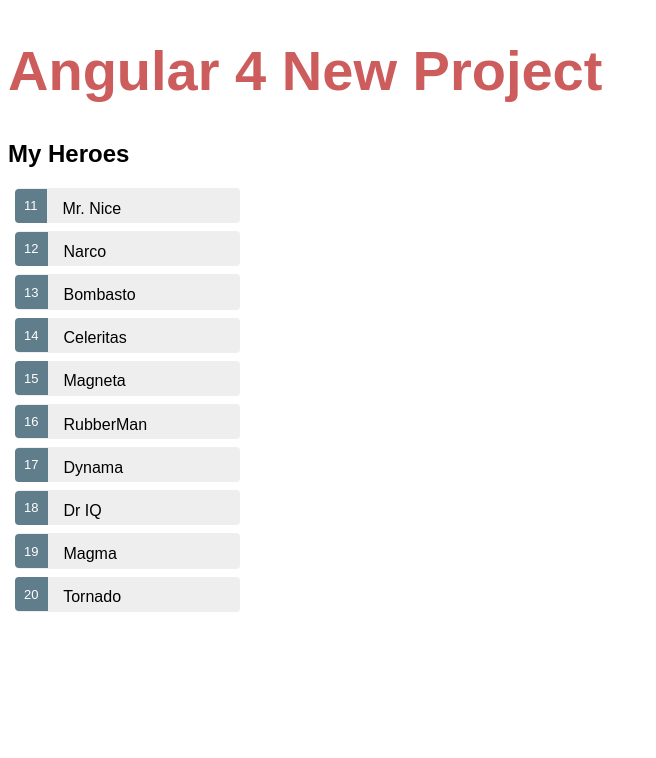
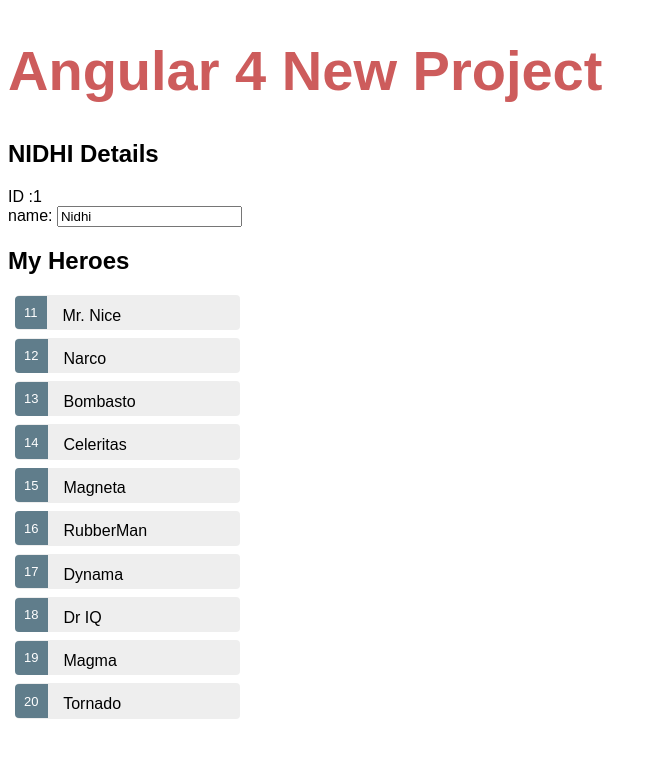
Before and after one commit to Nidhi1644/Ang4-New, an Angular app: page / in a window 1280 px wide. Shown: the top 758 px of the page, without its empty margins (0-656 px from the left). Built offline with nearby package versions, Linux system fonts and the light colour scheme.

Commit message:
ang4 project creation

```diff
--- a/src/app/app.module.ts
+++ b/src/app/app.module.ts
@@ -13,8 +13,11 @@
   ],
   imports: [
     BrowserModule,
-    FormsModule
+    FormsModule,
+
   ],
+
+
   providers: [],
   bootstrap: [AppComponent]
 })
--- a/src/app/heroes/heroes.component.html
+++ b/src/app/heroes/heroes.component.html
@@ -1,18 +1,15 @@
-<div *ngIf="selectedHero">
-<h2>{{ selectedHero.name | uppercase }} Details</h2>
-<div><span>id: </span>{{selectedHero.id}}</div>
+<h2>{{hero.name | uppercase }} Details</h2>
+<div> <span> ID :</span>{{hero.id}}</div>
 <div>
-  <label>name:
-    <input [(ngModel)]="selectedHero.name" placeholder="name">
-  </label>
+    <label>name:
+      <input [(ngModel)]="hero.name" placeholder="name">
+    </label>
 </div>
-</div>
+
 
 <h2>My Heroes</h2>
 <ul class="heroes">
-  <li *ngFor = "let hero of heroes"
-      [class.selected]="hero === selectedHero"
-      (click)="onSelect(hero)">
-    <span class="badge" >{{hero.id}}</span> {{hero.name}}
+  <li *ngFor="let hero of heroes" (click)="onSelect(hero)">
+    <span class="badge">{{hero.id}}</span> {{hero.name}}
   </li>
 </ul>
--- a/src/app/heroes/heroes.component.ts
+++ b/src/app/heroes/heroes.component.ts
@@ -9,15 +9,16 @@
 })
 export class HeroesComponent implements OnInit {
 
- /* hero = 'Nidhi';
+  /*hero = 'Nidhi';*/
 
    hero: Hero = {
     id: 1,
     name: 'Nidhi'
   };
-  */
-  heroes = HEROES;
-  selectedHero: Hero;
+
+
+ heroes = HEROES;
+   selectedHero: Hero;
 
   constructor() { }
 
```
